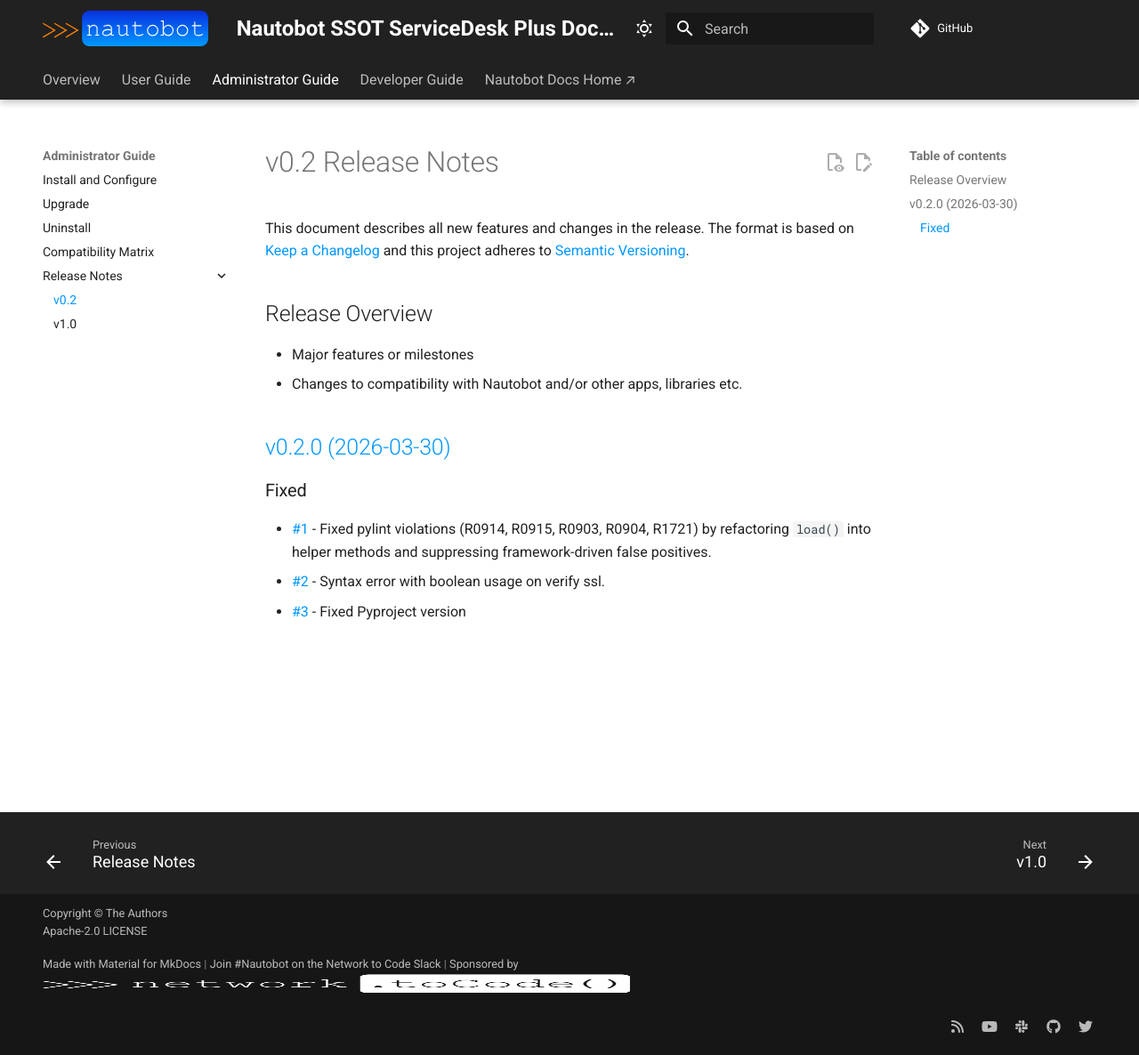
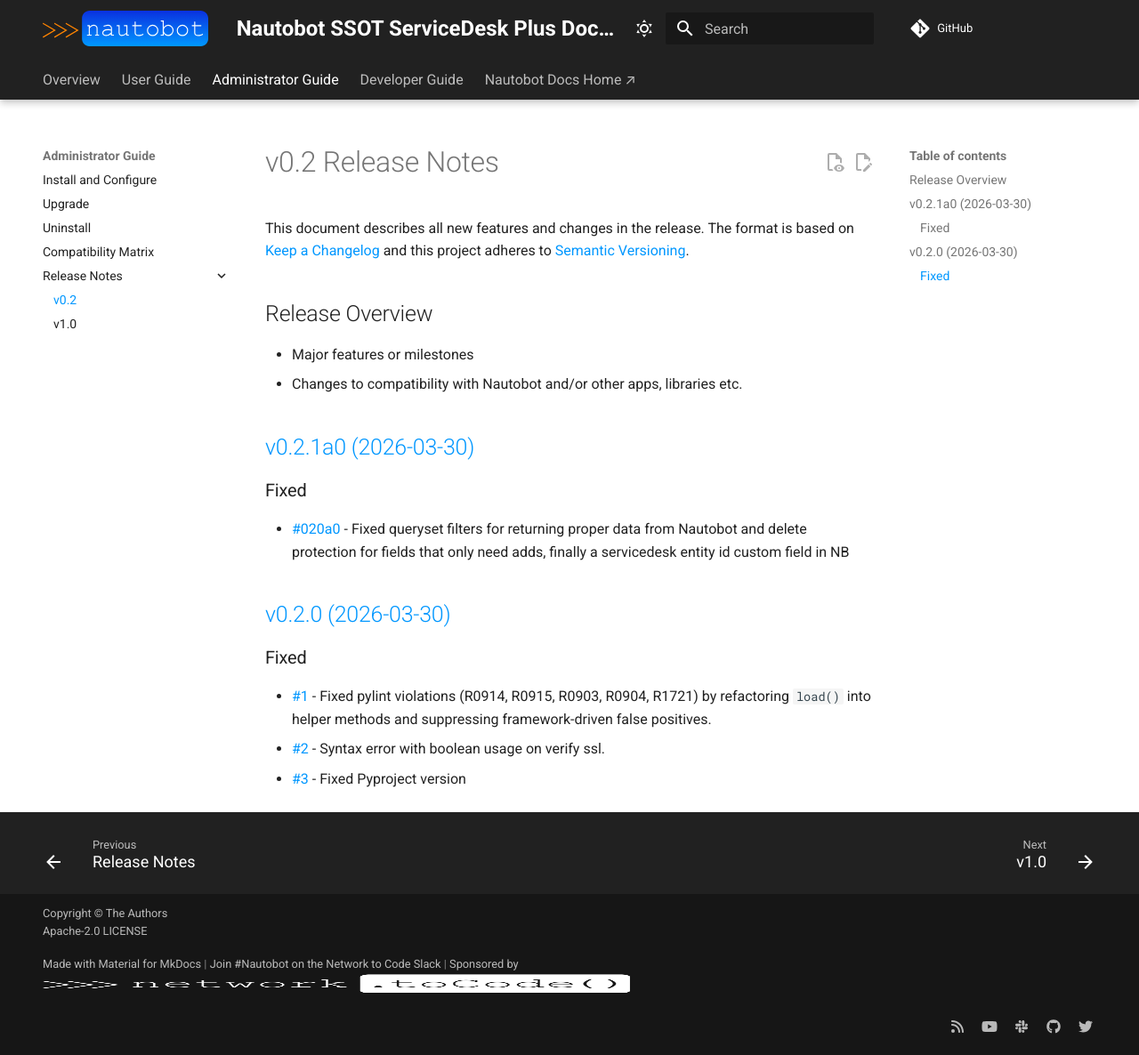
Before and after one commit to nrtc-ops/nautobot-app-ssot-servicedesk-plus, an MkDocs documentation site: the page built from docs/admin/release_notes/version_0.2.md, in a window 1280 px wide and 1186 px high. Shown: the whole window at 89% size. Built offline with MkDocs 1.6.1 and Material for MkDocs 9.7.7, drawn with Linux system fonts in a browser that asks for light colours; comment, search, counter and statistics services are not loaded.

Commit message:
prepare release v0.2.1a0

```diff
--- a/docs/admin/release_notes/version_0.2.md
+++ b/docs/admin/release_notes/version_0.2.md
@@ -9,6 +9,12 @@
 
 <!-- towncrier release notes start -->
 
+## [v0.2.1a0 (2026-03-30)](https://github.com/nrtc-ops/nautobot-app-ssot-servicedesk-plus/releases/tag/v0.2.1a0)
+
+### Fixed
+
+- [#020a0](https://github.com/nrtc-ops/nautobot-app-ssot-servicedesk-plus/issues/020a0) - Fixed queryset filters for returning proper data from Nautobot and delete protection for fields that only need adds, finally a servicedesk entity id custom field in NB
+
 ## [v0.2.0 (2026-03-30)](https://github.com/nrtc-ops/nautobot-app-ssot-servicedesk-plus/releases/tag/v0.2.0)
 
 ### Fixed
--- a/pyproject.toml
+++ b/pyproject.toml
@@ -1,6 +1,6 @@
 [tool.poetry]
 name = "nautobot-ssot-servicedesk-plus"
-version = "0.2.0"
+version = "0.2.1a0"
 description = "Nautobot SSOT ServiceDesk Plus"
 authors = ["NRTC DSO <devsecops@nrtc.coop>"]
 license = "Apache-2.0"
```
Also changed, not shown: 1 other file.
